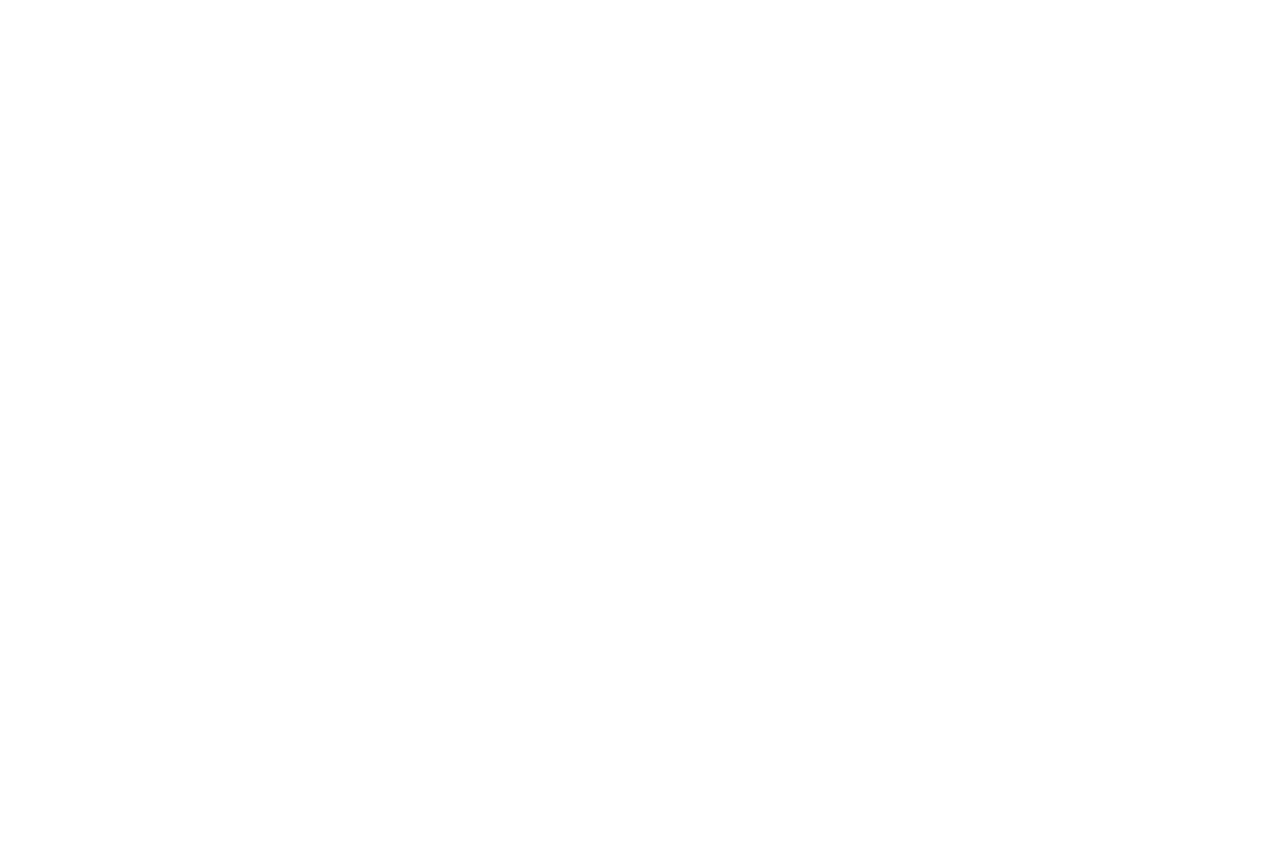
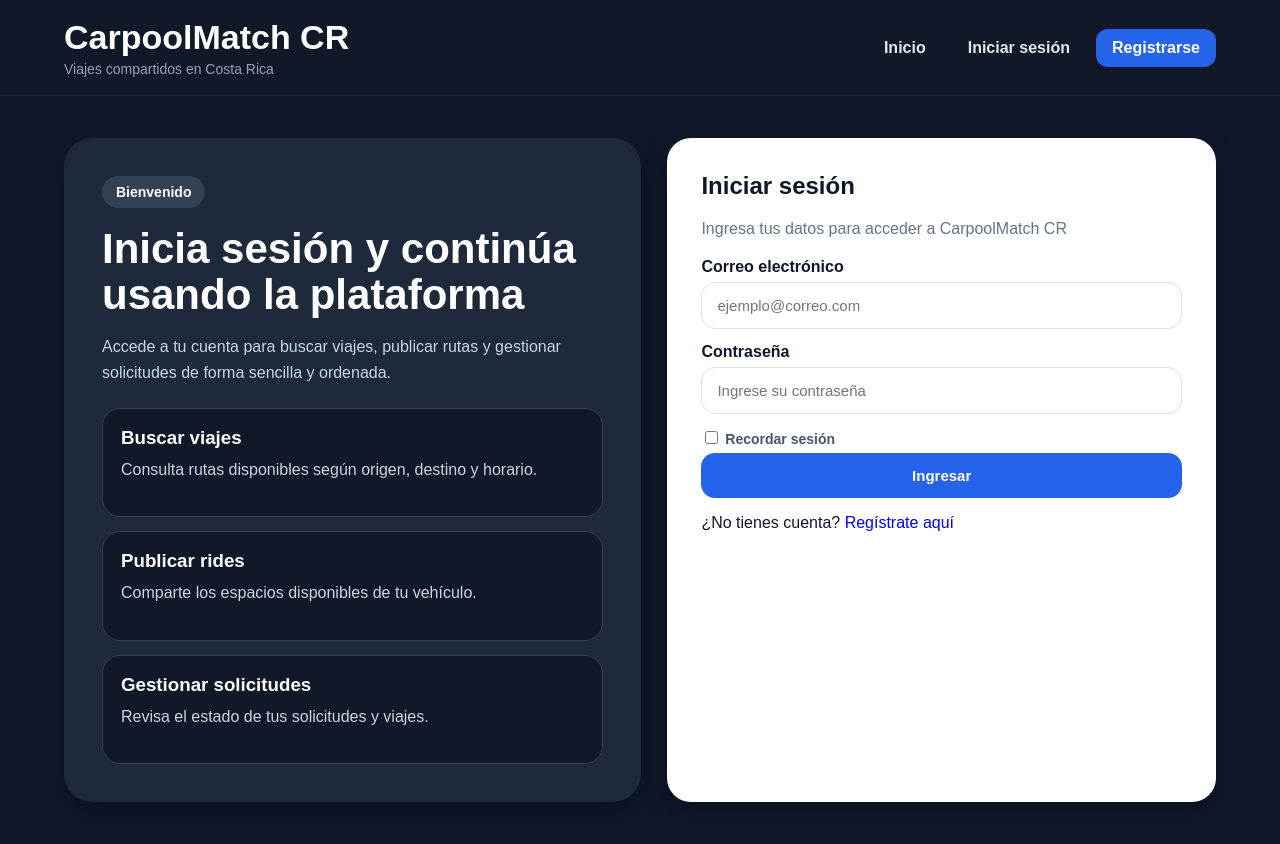
Before and after one commit to Fidelitas-Ambiente-Web-Cliente-Servidor/sc502-kn-proyecto-sc502_kn_proyecto_q2_2026_g2, a PHP site: page /login.html in a window 1280 px wide. Before the commit the page is empty. Before the commit the page ends 800 px from the top, so only its background shows below. Run offline with PHP 8.4, Linux system fonts and the light colour scheme.

Commit message:
Login
Se creo el Login para usuario, faltaria el registrar que llevan una estructura parecida al ser formularios de acceso.

```diff
--- a/css/style.css
+++ b/css/style.css
@@ -104,6 +104,11 @@ a {
     font-weight: bold;
 }
 
+.tag-light {
+    background: #334155;
+    color: white;
+}
+
 .hero-text h2 {
     font-size: 54px;
     line-height: 1.05;
@@ -151,6 +156,10 @@ a {
 
 .btn-secondary:hover {
     background: #dbeafe;
+}
+
+.full {
+    width: 100%;
 }
 
 .stats {
@@ -294,6 +303,7 @@ a {
 }
 
 .search h2,
+.auth-card h2,
 .info-card h3,
 .simple-card h3,
 .ride-small h3 {
@@ -302,12 +312,15 @@ a {
 
 .search h2,
 .section-title h2,
+.auth-card h2,
+.auth-info h2,
 .cta-box h2 {
     margin-top: 0;
     margin-bottom: 12px;
 }
 
 .search p,
+.auth-subtitle,
 .cta-box p {
     color: #64748b;
     line-height: 1.6;
@@ -320,7 +333,8 @@ a {
     margin-top: 20px;
 }
 
-.search-form input {
+.search-form input,
+.form input {
     width: 100%;
     padding: 14px 15px;
     border: 1px solid #dbe1ea;
@@ -331,7 +345,8 @@ a {
     color: #0f172a;
 }
 
-.search-form input:focus {
+.search-form input:focus,
+.form input:focus {
     border-color: #93c5fd;
     box-shadow: 0 0 0 4px rgba(37, 99, 235, 0.12);
 }
@@ -443,19 +458,133 @@ section.container {
     padding: 18px;
 }
 
+.auth-body {
+    background: #0f172a;
+    min-height: 100vh;
+}
+
+.auth {
+    padding: 42px 0;
+    display: grid;
+    grid-template-columns: 1fr 0.95fr;
+    gap: 26px;
+    align-items: stretch;
+}
+
+.auth-info {
+    background: #1e293b;
+    color: white;
+    border-radius: 28px;
+    padding: 38px;
+    box-shadow: 0 12px 28px rgba(0, 0, 0, 0.25);
+}
+
+.auth-info h2 {
+    font-size: 42px;
+    line-height: 1.1;
+    margin-top: 18px;
+    color: white;
+}
+
+.auth-info p {
+    color: #cbd5e1;
+    line-height: 1.6;
+}
+
+.auth-points {
+    display: grid;
+    gap: 14px;
+    margin-top: 22px;
+}
+
+.auth-point {
+    background: #111827;
+    border-radius: 18px;
+    padding: 18px;
+    border: 1px solid #334155;
+}
+
+.auth-point h3 {
+    color: white;
+    margin-top: 0;
+    margin-bottom: 8px;
+}
+
+.auth-point p {
+    color: #cbd5e1;
+    margin-top: 0;
+}
+
+.auth-card {
+    padding: 34px;
+    background: white;
+    color: #0f172a;
+}
+
+.auth-card h2 {
+    color: #0f172a;
+    margin-top: 0;
+    margin-bottom: 12px;
+}
+
+.auth-subtitle {
+    color: #64748b;
+    line-height: 1.6;
+}
+
+.form label {
+    display: block;
+    margin: 14px 0 6px;
+    font-weight: bold;
+}
+
+.password-group {
+    display: flex;
+    gap: 8px;
+}
+
+
+.form-row {
+    margin-top: 14px;
+}
+
+.check {
+    display: flex;
+    align-items: center;
+    gap: 8px;
+    color: #475569;
+    font-size: 14px;
+    margin-top: 14px;
+}
+
+.check input {
+    width: auto;
+}
+
+.message {
+    text-align: center;
+    font-weight: bold;
+    margin-top: 16px;
+}
+
 @media (max-width: 1024px) {
+
     .hero,
+    .auth,
     .grid-4 {
         grid-template-columns: 1fr 1fr;
     }
 
-    .hero-text h2 {
+    .hero-text h2,
+    .auth-info h2 {
         font-size: 42px;
     }
 }
 
 @media (max-width: 900px) {
+
     .hero,
+    .auth,
     .search-form,
     .grid-3,
     .grid-4,
@@ -489,12 +618,15 @@ section.container {
     .search,
     .info-card,
     .simple-card,
+    .auth-card,
+    .auth-info,
     .cta-box {
         padding: 24px;
     }
 
     .hero-text h2,
-    .section-title h2 {
+    .section-title h2,
+    .auth-info h2 {
         font-size: 32px;
     }
 
--- a/login.html
+++ b/login.html
@@ -0,0 +1,87 @@
+<!DOCTYPE html>
+<html lang="es">
+
+<head>
+    <meta charset="UTF-8">
+    <meta name="viewport" content="width=device-width, initial-scale=1.0">
+    <title>Iniciar sesión - CarpoolMatch CR</title>
+    <link rel="stylesheet" href="css/style.css">
+</head>
+
+<body class="auth-body">
+
+    <header class="header">
+        <div class="brand">
+            <h1>CarpoolMatch CR</h1>
+            <p>Viajes compartidos en Costa Rica</p>
+        </div>
+
+        <nav class="nav">
+            <a href="index.html">Inicio</a>
+            <a href="login.html">Iniciar sesión</a>
+            <a href="registro.html" class="nav-btn">Registrarse</a>
+        </nav>
+    </header>
+
+    <main class="auth container">
+        <section class="auth-info">
+            <span class="tag tag-light">Bienvenido</span>
+
+            <h2>Inicia sesión y continúa usando la plataforma</h2>
+
+            <p>
+                Accede a tu cuenta para buscar viajes, publicar rutas y gestionar solicitudes
+                de forma sencilla y ordenada.
+            </p>
+
+            <div class="auth-points">
+                <div class="auth-point">
+                    <h3>Buscar viajes</h3>
+                    <p>Consulta rutas disponibles según origen, destino y horario.</p>
+                </div>
+
+                <div class="auth-point">
+                    <h3>Publicar rides</h3>
+                    <p>Comparte los espacios disponibles de tu vehículo.</p>
+                </div>
+
+                <div class="auth-point">
+                    <h3>Gestionar solicitudes</h3>
+                    <p>Revisa el estado de tus solicitudes y viajes.</p>
+                </div>
+            </div>
+        </section>
+
+        <section class="auth-card card">
+            <h2>Iniciar sesión</h2>
+            <p class="auth-subtitle">Ingresa tus datos para acceder a CarpoolMatch CR</p>
+
+            <form id="formLogin" class="form">
+                <label for="correoLogin">Correo electrónico</label>
+                <input type="email" id="correoLogin" placeholder="ejemplo@correo.com">
+
+                <label for="passwordLogin">Contraseña</label>
+                <input type="password" id="passwordLogin" placeholder="Ingrese su contraseña"></div>
+
+                <div class="form-row">
+                    <label class="check">
+                        <input type="checkbox">
+                        Recordar sesión
+                    </label>
+                </div>
+
+                <button type="submit" class="btn btn-primary full">Ingresar</button>
+            </form>
+
+            <p id="mensajeLogin" class="message"></p>
+
+            <p class="switch-text">
+                ¿No tienes cuenta? <a href="registro.html">Regístrate aquí</a>
+            </p>
+        </section>
+    </main>
+
+    <script src="js/app.js"></script>
+</body>
+
+</html>
```
Also changed, not shown: index.html (+7 -5 lines).
